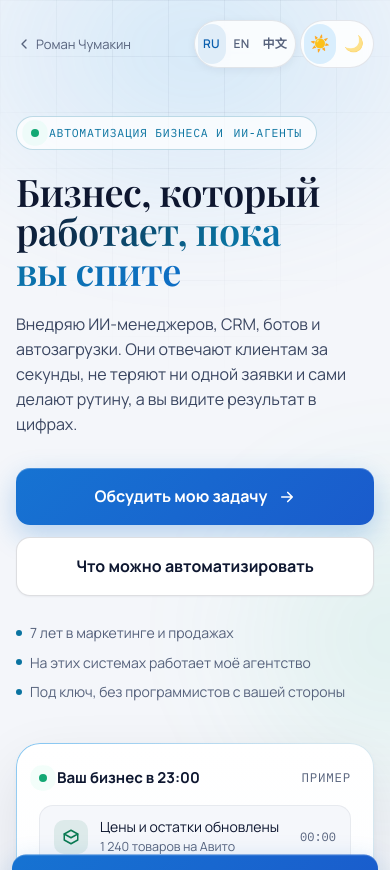
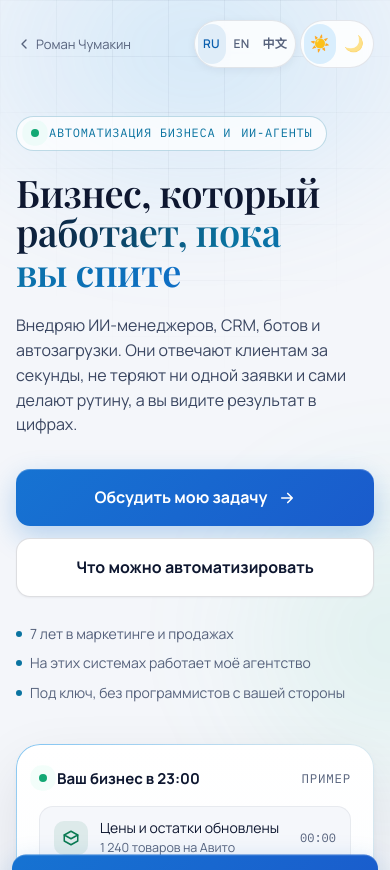
Before and after one commit to romanchumakin20-glitch/romkatsk-link, a plain HTML site: page avtomatizaciya/index.html in a window 390 px wide. Shown: the top 870 px of the page. Drawn offline with Linux system fonts and the light colour scheme.

Commit message:
Ревью шлифовки: плашка на телефоне 12px, один блок media вместо двух
Co-Authored-By: Claude Opus 5.5 (1M context) <noreply@anthropic.com>

```diff
--- a/avtomatizaciya/index.html
+++ b/avtomatizaciya/index.html
@@ -658,8 +658,8 @@ if(/t\.me|telegram/.test(h))g('click_telegram');else if(/max\.ru/.test(h))g('cli
   .theme-btn{ width:32px; }
   .back{ gap:4px; font-size:13px; }
   .top{ gap:6px; }
+  .eyebrow{ letter-spacing:.06em; font-size:12px; }
 }
-@media (max-width:400px){ .eyebrow{ letter-spacing:.06em; font-size:11.5px; } }
 @media (max-width:340px){ .back{ font-size:12px; } .lang a{ padding:0 4px; } }
 </style>
 </head>
```
Also changed, not shown: en/avtomatizaciya/index.html (+1 -1 lines), zh/avtomatizaciya/index.html (+1 -1 lines).
